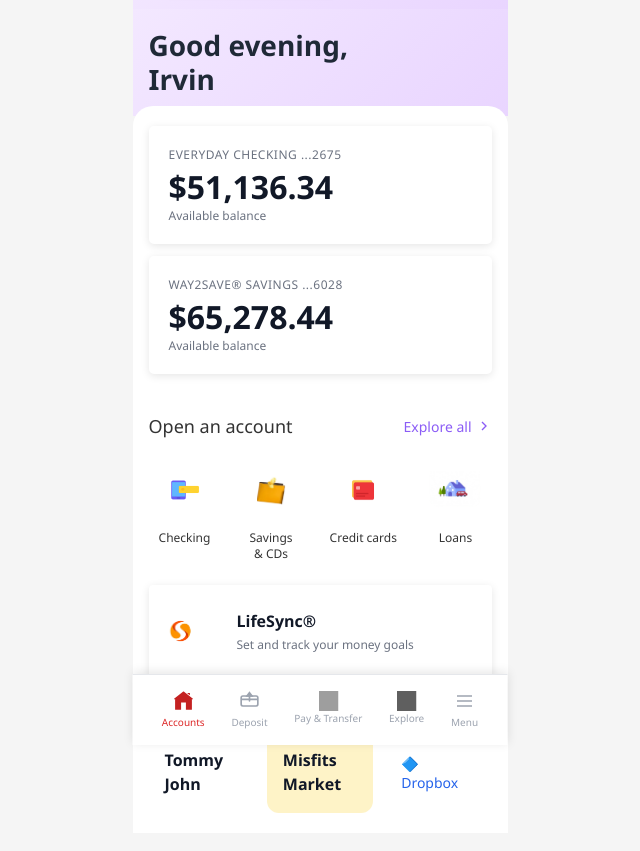
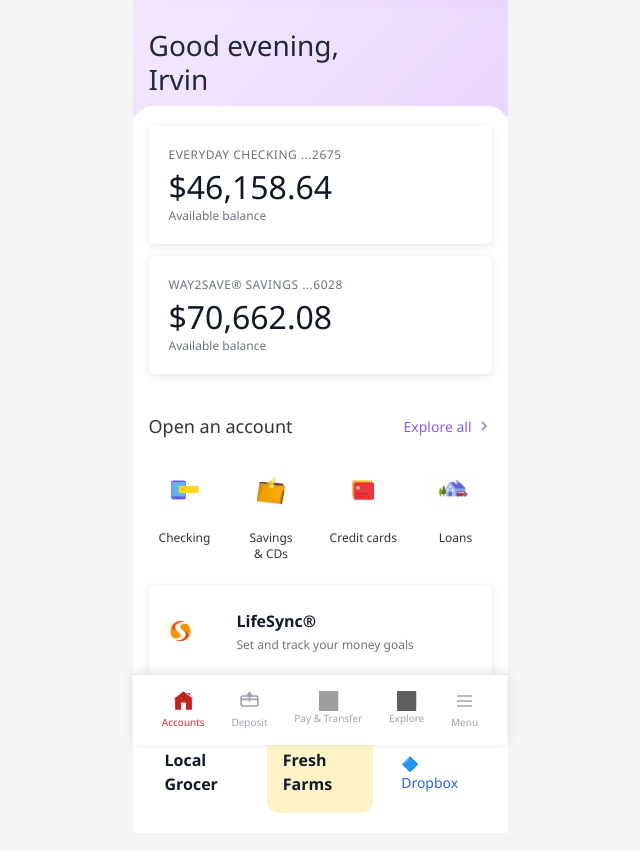
Before and after one commit to Alex-Mucheke/wells-fargo-updt, a plain HTML site: page index.html in a window 1280 px wide. Shown: the part 55-906 px from the top of the page, without its empty margins (320-960 px from the left). Drawn offline with Linux system fonts and the light colour scheme; grey boxes are pictures that could not be loaded.

Commit message:
chnage the font weight

```diff
--- a/index.html
+++ b/index.html
@@ -124,7 +124,7 @@
 
         .greeting h1 {
             font-size: 28px;
-            font-weight: 700;
+            font-weight: 300;
             color: #1f2937;
             line-height: 1.2;
             margin: 0;
@@ -158,7 +158,7 @@
 
         .account-balance {
             font-size: 32px;
-            font-weight: 700;
+            font-weight: 300;
             color: #111827;
             margin-bottom: 4px;
             line-height: 1;
@@ -754,8 +754,52 @@
             savingsBalance.textContent = '$' + savingsAmount;
         }
 
+        // Randomize names on page load
+        function randomizeNames() {
+            // Array of user names for greeting
+            const userNames = ['Irvin', 'Alex', 'Jordan', 'Taylor', 'Casey', 'Morgan', 'Riley', 'Jamie', 'Chris', 'Pat'];
+            const randomUserName = userNames[Math.floor(Math.random() * userNames.length)];
+
+            // Update greeting
+            const greetingH1 = document.querySelector('.greeting h1');
+            if (greetingH1) {
+                greetingH1.innerHTML = `Good evening,<br>${randomUserName}`;
+            }
+
+            // Array of deal names (two-word brands/services)
+            const dealNames = [
+                ['Tommy', 'John'],
+                ['Misfits', 'Market'],
+                ['Fresh', 'Farms'],
+                ['Local', 'Grocer'],
+                ['Green', 'Valley'],
+                ['Urban', 'Harvest']
+            ];
+            const randomDeal1 = dealNames[Math.floor(Math.random() * dealNames.length)];
+            const randomDeal2 = dealNames[Math.floor(Math.random() * dealNames.length)];
+
+            // Update first deal card
+            const deal1H4s = document.querySelectorAll('.deal-card.tommy h4');
+            if (deal1H4s.length >= 2) {
+                deal1H4s[0].textContent = randomDeal1[0];
+                deal1H4s[1].textContent = randomDeal1[1];
+            }
+
+            // Update second deal card
+            const deal2H4s = document.querySelectorAll('.deal-card.mathis h4');
+            if (deal2H4s.length >= 2) {
+                deal2H4s[0].textContent = randomDeal2[0];
+                deal2H4s[1].textContent = randomDeal2[1];
+            }
+
+            // Third deal card (Dropbox) remains static
+        }
+
         // Call on load
-        window.addEventListener('load', randomizeBalances);
+        window.addEventListener('load', function() {
+            randomizeBalances();
+            randomizeNames();
+        });
     </script>
 </body>
 </html>
```
Also changed, not shown: 1 other file.
